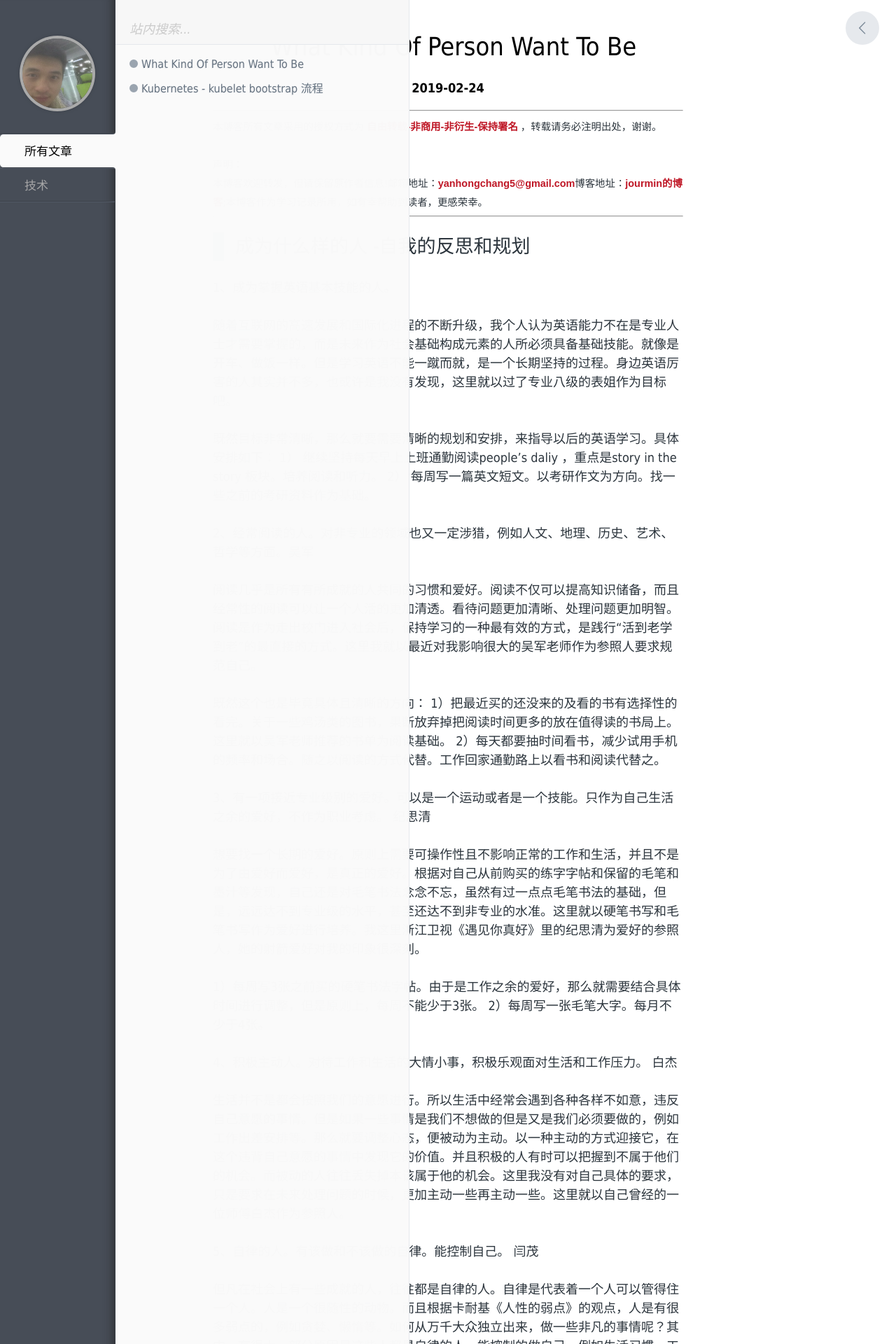
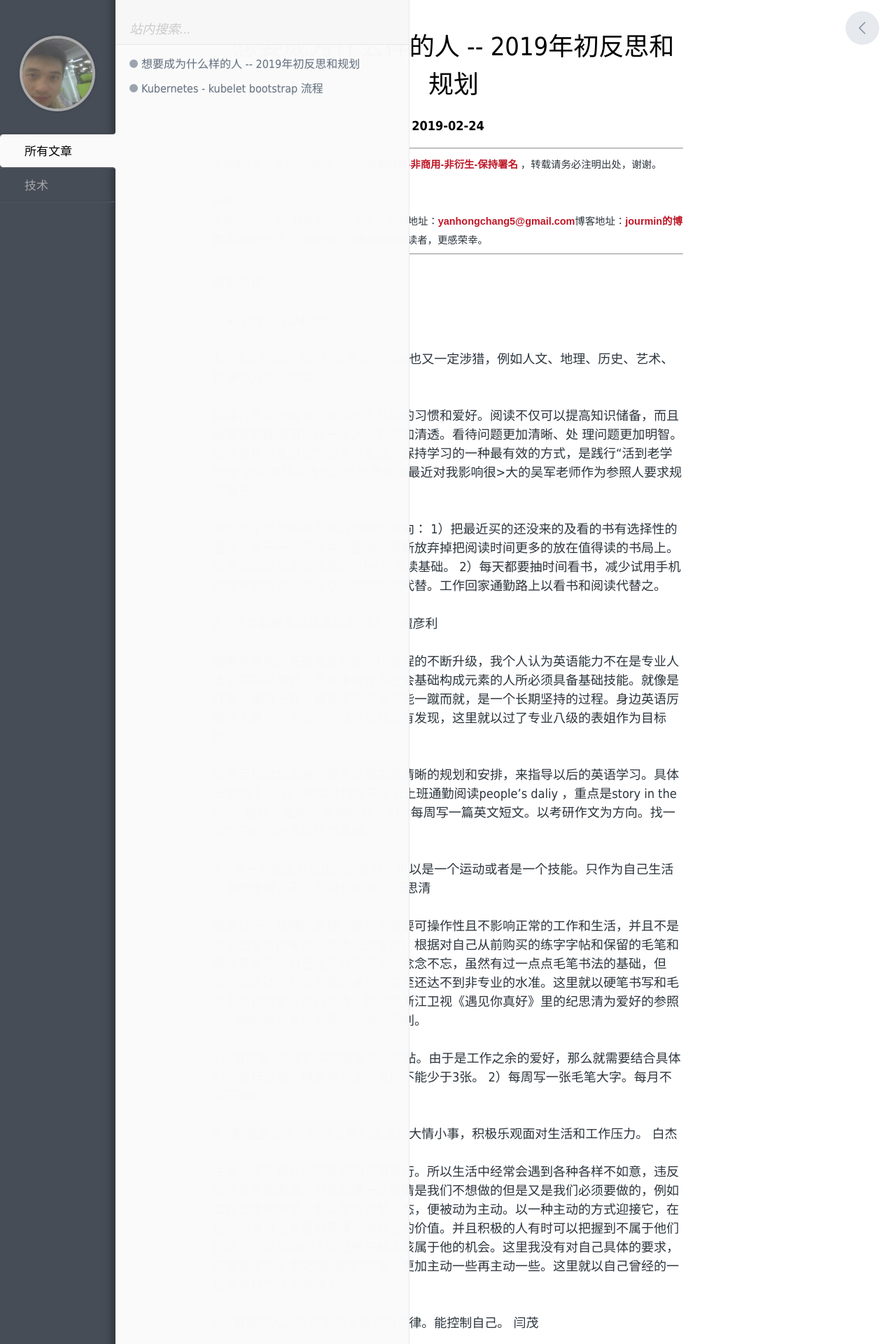
Before and after one commit to yanhongchang/jourminyan.github.io, a Jekyll site: the page built from _posts/生活/2019-02-24-what-kind-of-person-want-to-be.md, in a window 1280 px wide. Shown: the top 1920 px of the page at 70% size. Built offline with Jekyll 4.4.1, drawn with Linux system fonts in a browser that asks for light colours; our own code applies the rules of GitHub Pages for plain Markdown files; comment, search, counter and statistics services are not loaded.

Commit message:
add title and history msg

```diff
--- a/_posts/生活/2019-02-24-what-kind-of-person-want-to-be.md
+++ b/_posts/生活/2019-02-24-what-kind-of-person-want-to-be.md
@@ -1,19 +1,29 @@
-## 成为什么样的人 -自我的反思和规划
+---
+layout: post
+title: 想要成为什么样的人 -- 2019年初反思和规划
+category: 技术
+---
 
-#### 1、成为掌握英语基本技能的人。
+更新历史：
+
+- 2019.02.24 完成
+
+#### 1、经常阅读的人。对非专业的领域也又一定涉猎，例如人文、地理、历史、艺术、哲学等方面。吴军
+
+   阅读几乎是所有有所成就的人共同的习惯和爱好。阅读不仅可以提高知识储备，而且经常性的阅读可以让一个人活的更加清透。看待问题更加清晰、处
+理问题更加明智。阅读是作为走出校门进入社会后，保持学习的一种最有效的方式，是践行“活到老学到老”的最直接的方式。这里我就以最近对我影响很>大的吴军老师作为参照人要求规范自己。
+
+既然这个也是毕竟具体且清晰的方向：
+1）把最近买的还没来的及看的书有选择性的看完。关于一些鸡汤类的图书，果断放弃掉把阅读时间更多的放在值得读的书局上。这里就以吴军老师推荐的
+书单为阅读基础。
+2）每天都要抽时间看书，减少试用手机的频率和场合。随之以阅读的方式代替。工作回家通勤路上以看书和阅读代替之。
+
+#### 2、成为掌握英语基本技能的人。 檀彦利
   随着互联网的高速发展和国际化进程的不断升级，我个人认为英语能力不在是专业人士才需要掌握的，而是未来作为社会基础构成元素的人所必须具备基础技能。就像是开车、做饭一样。但是学习英语不能一蹴而就，是一个长期坚持的过程。身边英语厉害的人其实并不多，也或许是我没有发现，这里就以过了专业八级的表姐作为目标吧。
 
 既然目标非常清晰，那么就要需要清晰的规划和安排，来指导以后的英语学习。具体安排如下：
  1） 继续坚持每天早上上班通勤阅读people’s daliy ，重点是story in the story 板块。培养阅读和听力。
  2） 每周写一篇英文短文。以考研作文为方向。找一些之前的考研资料作为基础。
-
-#### 2、经常阅读的人。对非专业的领域也又一定涉猎，例如人文、地理、历史、艺术、哲学等方面。吴军
-
-   阅读几乎是所有有所成就的人共同的习惯和爱好。阅读不仅可以提高知识储备，而且经常性的阅读可以让一个人活的更加清透。看待问题更加清晰、处理问题更加明智。阅读是作为走出校门进入社会后，保持学习的一种最有效的方式，是践行“活到老学到老”的最直接的方式。这里我就以最近对我影响很大的吴军老师作为参照人要求规范自己。
-
-既然这个也是毕竟具体且清晰的方向：
-1）把最近买的还没来的及看的书有选择性的看完。关于一些鸡汤类的图书，果断放弃掉把阅读时间更多的放在值得读的书局上。这里就以吴军老师推荐的书单为阅读基础。
-2）每天都要抽时间看书，减少试用手机的频率和场合。随之以阅读的方式代替。工作回家通勤路上以看书和阅读代替之。
 
 #### 3、有一项接近专业级别的爱好。可以是一个运动或者是一个技能。只作为自己生活之余的爱好，不作为职业考虑。 纪思清
    想要找一个长期的爱好。原则上需要可操作性且不影响正常的工作和生活，并且不是为了由爱好而爱好，是真正的爱好。根据对自己从前购买的练字字帖和保留的毛笔和墨汁等发现，自己还是对毛笔书法念念不忘，虽然有过一点点毛笔书法的基础，但是，远远达不到专业级的水平，甚至还达不到非专业的水准。这里就以硬笔书写和毛笔书写作为爱好进行培养。我这里浙江卫视《遇见你真好》里的纪思清为爱好的参照人，她的射箭爱好对我的印象很深刻。
```
